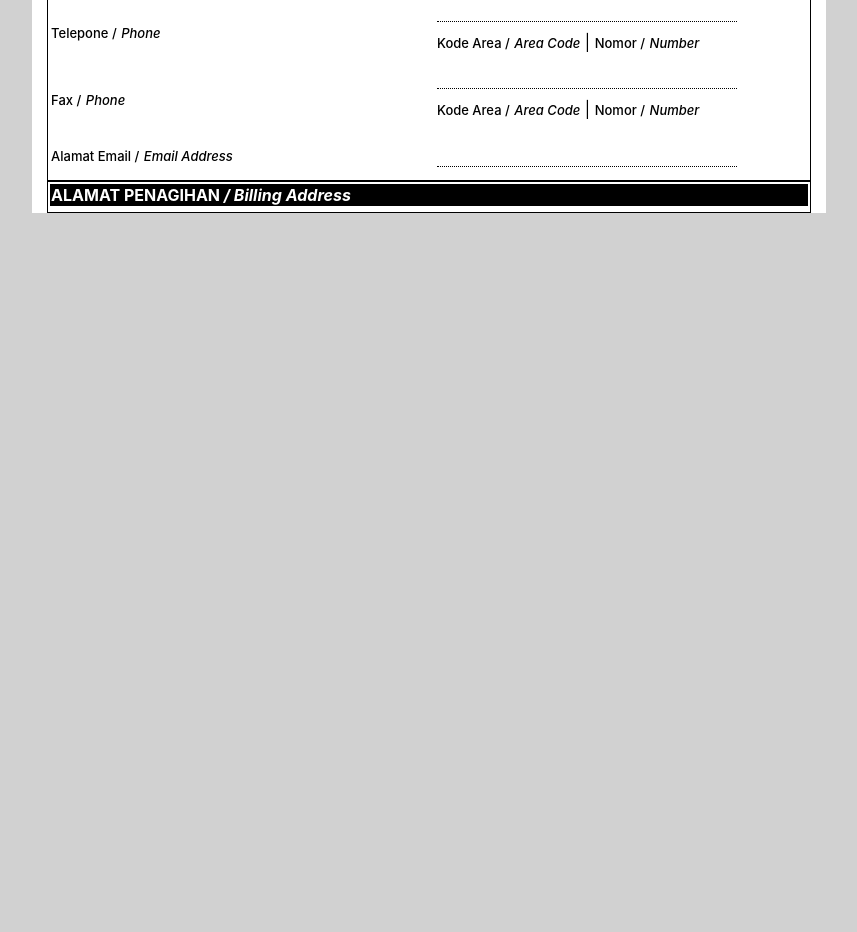
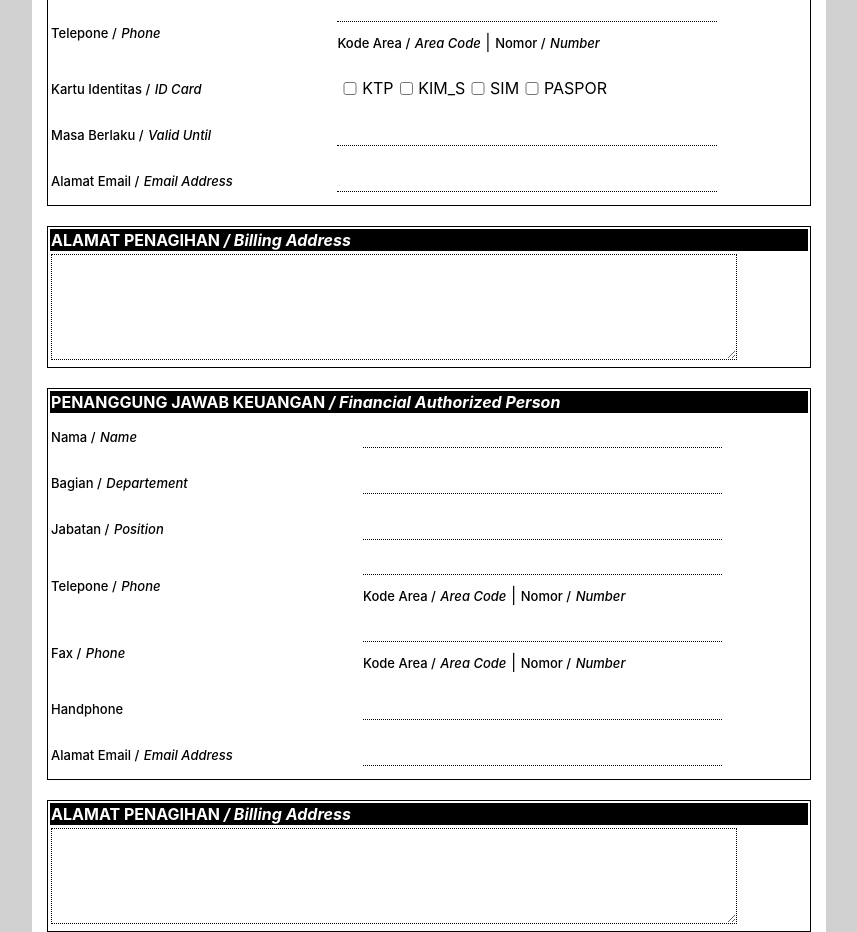
Before and after one commit to fillahfirdausyah/subscription-form, a React (Create React App) app: page / in a window 1280 px wide. Shown: the part 1420-2352 px from the top of the page, without its empty margins (211-1068 px from the left). Before the commit the page ends 1633 px from the top, so only its background shows below. Built offline with nearby package versions, Linux system fonts and the light colour scheme.

Commit message:
add authorized person and financial authorizeed person

```diff
--- a/src/component/Template/index.js
+++ b/src/component/Template/index.js
@@ -223,9 +223,9 @@ function Template() {
                 <thead>
                   <th colSpan="2">
                     <span className="font-bold">
-                      INFORMASI PERUSAHAAN PELANGGAN
+                      PENANGGUNG JAWAB PERUSAHAAN
                     </span>{" "}
-                    <span className="font-italic">/ Customer Information</span>
+                    <span className="font-italic">/ Authorized Person</span>
                   </th>
                 </thead>
                 <tbody>
@@ -269,15 +269,27 @@ function Template() {
                   </tr>
                   <tr>
                     <td>
-                      <p>Fax /</p> <p className="font-italic">Phone</p>
+                      <p>Kartu Identitas /</p>{" "}
+                      <p className="font-italic">ID Card</p>
+                    </td>
+                    <td className="id-card">
+                      <input type="checkbox" />
+                      <label htmlFor="NewInstalation">KTP</label>
+                      <input type="checkbox" />
+                      <label htmlFor="Upgrade">KIM_S</label>
+                      <input type="checkbox" />
+                      <label htmlFor="Upgrade">SIM</label>
+                      <input type="checkbox" />
+                      <label htmlFor="Upgrade">PASPOR</label>
+                    </td>
+                  </tr>
+                  <tr>
+                    <td>
+                      <p>Masa Berlaku /</p>{" "}
+                      <p className="font-italic">Valid Until</p>
                     </td>
                     <td>
                       <input type="text" />
-                      <br />
-                      <p>Kode Area / </p>{" "}
-                      <p className="font-italic">Area Code</p>
-                      {" | "}
-                      <p>Nomor / </p> <p className="font-italic">Number</p>
                     </td>
                   </tr>
                   <tr>
@@ -297,16 +309,122 @@ function Template() {
               <table>
                 <thead>
                   <th colSpan="2">
-                    <span className="font-bold">
-                      ALAMAT PENAGIHAN
-                    </span>{" "}
+                    <span className="font-bold">ALAMAT PENAGIHAN</span>{" "}
                     <span className="font-italic">/ Billing Address</span>
                   </th>
                 </thead>
                 <tbody>
                   <tr>
                     <td>
+                      <textarea
+                        name=""
+                        id=""
+                        style={{ width: "90%", height: "100px" }}
+                      ></textarea>
+                    </td>
+                  </tr>
+                </tbody>
+              </table>
+            </div>
 
+            <div className="financial-authorized-person">
+              <table>
+                <thead>
+                  <th colSpan="2">
+                    <span className="font-bold">
+                      PENANGGUNG JAWAB KEUANGAN
+                    </span>{" "}
+                    <span className="font-italic">/ Financial Authorized Person</span>
+                  </th>
+                </thead>
+                <tbody>
+                  <tr>
+                    <td>
+                      <p>Nama /</p> <p className="font-italic"> Name</p>
+                    </td>
+                    <td>
+                      <input type="text" />
+                    </td>
+                  </tr>
+                  <tr>
+                    <td>
+                      <p>Bagian /</p> <p className="font-italic">Departement</p>
+                    </td>
+                    <td>
+                      <input type="text" />
+                    </td>
+                  </tr>
+                  <tr>
+                    <td>
+                      <p>Jabatan /</p> <p className="font-italic">Position</p>
+                    </td>
+                    <td>
+                      <input type="text" />
+                    </td>
+                  </tr>
+                  <tr>
+                    <td>
+                      <p>Telepone /</p> <p className="font-italic">Phone</p>
+                    </td>
+                    <td>
+                      <input type="text" />
+                      <br />
+                      <p>Kode Area / </p>{" "}
+                      <p className="font-italic">Area Code</p>
+                      {" | "}
+                      <p>Nomor / </p> <p className="font-italic">Number</p>
+                    </td>
+                  </tr>
+                  <tr>
+                    <td>
+                      <p>Fax /</p> <p className="font-italic">Phone</p>
+                    </td>
+                    <td>
+                      <input type="text" />
+                      <br />
+                      <p>Kode Area / </p>{" "}
+                      <p className="font-italic">Area Code</p>
+                      {" | "}
+                      <p>Nomor / </p> <p className="font-italic">Number</p>
+                    </td>
+                  </tr>
+                  <tr>
+                    <td>
+                      <p>Handphone</p>
+                    </td>
+                    <td>
+                      <input type="text" />
+                    </td>
+                  </tr>
+                  <tr>
+                    <td>
+                      <p>Alamat Email /</p>{" "}
+                      <p className="font-italic">Email Address</p>
+                    </td>
+                    <td>
+                      <input type="text" />
+                    </td>
+                  </tr>
+                </tbody>
+              </table>
+            </div>
+
+            <div className="billing-address">
+              <table>
+                <thead>
+                  <th colSpan="2">
+                    <span className="font-bold">ALAMAT PENAGIHAN</span>{" "}
+                    <span className="font-italic">/ Billing Address</span>
+                  </th>
+                </thead>
+                <tbody>
+                  <tr>
+                    <td>
+                      <textarea
+                        name=""
+                        id=""
+                        style={{ width: "90%", height: "90px" }}
+                      ></textarea>
                     </td>
                   </tr>
                 </tbody>
--- a/src/component/Template/style.css
+++ b/src/component/Template/style.css
@@ -121,6 +121,18 @@ table textarea {
     width: 250px;
 }
 
+.billing-address, .financial-authorized-person {
+    margin-top: 20px;
+}
+
+.id-card {
+    display: flex;
+    justify-content: space-between;
+    align-items: center;
+    margin-right: 200px;
+    margin-top: 10px;
+}
+
 /* 612px x 792px is our default size of a PDF */
 .pdf {
     /* width: 612px; */
```
Also changed, not shown: 1 other file (tests, documents, lock files or other folders).
